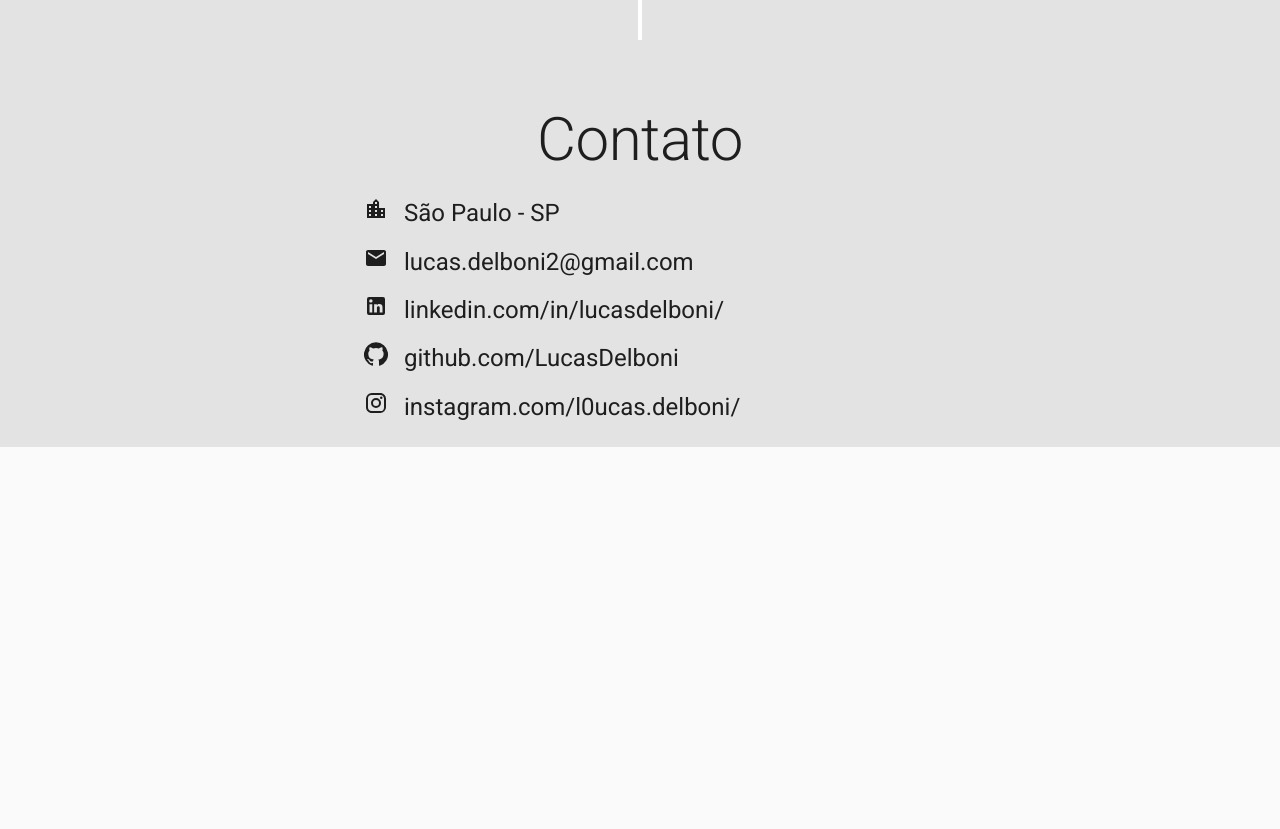
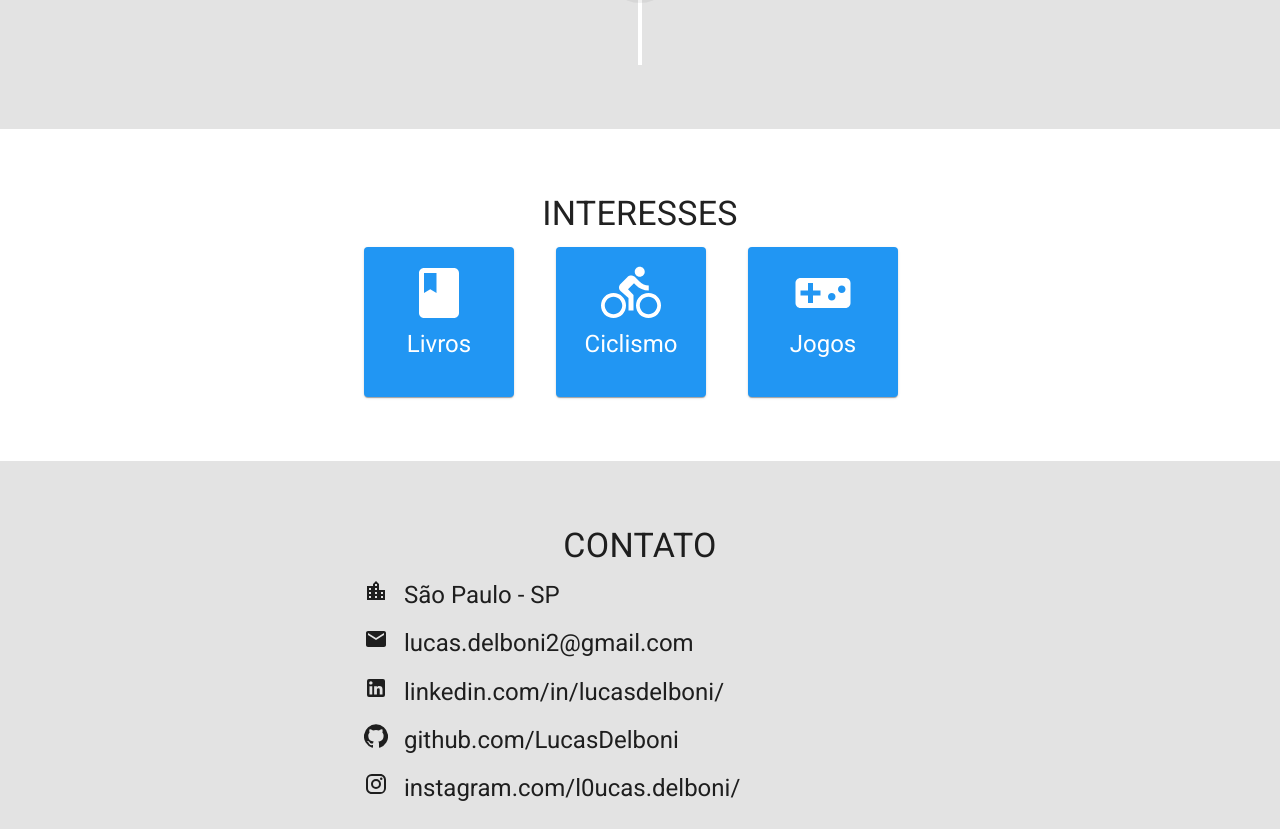
Before and after one commit to LucasDelboni/carrear-portfolio, a React (Create React App) app: page / in a window 1280 px wide. Shown: the part 1099-1928 px from the top of the page. Before the commit the page ends 1546 px from the top, so only its background shows below. Built offline with nearby package versions, Linux system fonts and the light colour scheme.

Commit message:
adding interests section

```diff
--- a/src/App.js
+++ b/src/App.js
@@ -5,6 +5,7 @@ import { makeStyles } from '@material-ui/core/styles';
 import Container from '@material-ui/core/Container';
 import CssBaseline from '@material-ui/core/CssBaseline';
 import Career from './section/Career';
+import Interests from './section/Interests';
 
 const useStyles = makeStyles((theme) => ({
   background: {
@@ -26,6 +27,7 @@ function App() {
       <Container className={classes.pageContent}>
         <About />
         <Career />
+        <Interests />
         <Contact />
       </Container>
     </div>
--- a/src/section/About.js
+++ b/src/section/About.js
@@ -22,7 +22,7 @@ const useStyles = makeStyles((theme) => ({
     marginBottom: theme.spacing(8),
   },
   highlight: {
-    color: 'rgb(0,128,0)'
+    color: 'rgb(33, 150, 243)'
   },
   bigAvatar: {
     fontSize: '80px',
--- a/src/section/Career.js
+++ b/src/section/Career.js
@@ -14,32 +14,9 @@ const useStyles = makeStyles((theme) => ({
     display: 'flex',
     flexDirection: 'column',
     // backgroundColor: 'white',
+    marginTop: theme.spacing(8),
+    marginBottom: theme.spacing(8),
   },
-  // main: {
-  //   marginTop: theme.spacing(8),
-  //   marginBottom: theme.spacing(8),
-  // },
-  // highlight: {
-  //   color: 'rgb(0,128,0)'
-  // },
-  // bigAvatar: {
-  //   fontSize: '80px',
-  //   width: 'auto',
-  //   height: 'auto'
-  // },
-  // content: {
-  //   height: '100%',
-  //   position: 'relative'
-  // },
-  // icons: {
-  //   position: 'absolute',
-  //   bottom: 0,
-  //   width: '100%'
-  // },
-  // iconSize: {
-  //   fontSize: '60px',
-  //   marginRight: '10%'
-  // }
 }));
 
 export default function Career() {
@@ -48,8 +25,9 @@ export default function Career() {
   return (
     <div className={classes.root}>
       <CssBaseline />
-      <Typography variant="h2" component="h1" gutterBottom>
-        Carreira
+
+      <Typography variant="h4" component="h1" gutterBottom>
+        CARREIRA
       </Typography>
 
       <VerticalTimeline>
--- a/src/section/Contact.js
+++ b/src/section/Contact.js
@@ -50,8 +50,8 @@ export default function Contact() {
     <div className={classes.root}>
       <CssBaseline />
       <Container component="main" className={classes.main} maxWidth="sm">
-        <Typography variant="h2" component="h1" gutterBottom>
-          Contato
+        <Typography variant="h4" component="h1" gutterBottom>
+          CONTATO
         </Typography>
         {contactList(LocationCityIcon, 'São Paulo - SP')}
         {contactList(EmailIcon, 'lucas.delboni2@gmail.com')}
--- a/src/section/Interests.js
+++ b/src/section/Interests.js
@@ -0,0 +1,85 @@
+import React from 'react';
+import CssBaseline from '@material-ui/core/CssBaseline';
+import Typography from '@material-ui/core/Typography';
+import { makeStyles } from '@material-ui/core/styles';
+import Container from '@material-ui/core/Container';
+import Grid from '@material-ui/core/Grid';
+import Card from '@material-ui/core/Card';
+import CardContent from '@material-ui/core/CardContent';
+import BookIcon from '@material-ui/icons/Book';
+import DirectionsBikeIcon from '@material-ui/icons/DirectionsBike';
+import VideogameAssetIcon from '@material-ui/icons/VideogameAsset';
+
+const useStyles = makeStyles((theme) => ({
+  root: {
+    display: 'flex',
+    flexDirection: 'column',
+    minHeight: '40vh',
+    backgroundColor: 'white',
+  },
+  main: {
+    marginTop: theme.spacing(8),
+    marginBottom: theme.spacing(8),
+  },
+  card: {
+    backgroundColor: 'rgb(33, 150, 243)',
+    color: 'white',
+    width: '150px',
+    height: '150px',
+  },
+  iconSize: {
+    fontSize: '60px',
+  }
+}));
+
+export default function Interests() {
+  const classes = useStyles();
+
+  return (
+    <div className={classes.root}>
+      <CssBaseline />
+      <Container component="main" className={classes.main} maxWidth="sm">
+        <Typography variant="h4" component="h1" gutterBottom>
+          INTERESSES
+        </Typography>
+        <Grid container spacing={3}>
+          <Grid item xs={12} sm={4}>
+            <Card className={classes.card}>
+              <CardContent>
+                <BookIcon className={classes.iconSize}/>
+                <Typography variant="h5">
+                  Livros
+                </Typography>
+              </CardContent>
+            </Card>
+          </Grid>
+
+          <Grid item xs={12} sm={4}>
+            <Card className={classes.card}>
+              <CardContent>
+                <DirectionsBikeIcon className={classes.iconSize}/>
+                <Typography variant="h5">
+                  Ciclismo
+                </Typography>
+              </CardContent>
+            </Card>
+          </Grid>
+
+          <Grid item xs={12} sm={4}>
+            <Card className={classes.card}>
+              <CardContent>
+                <VideogameAssetIcon className={classes.iconSize}/>
+                <Typography variant="h5">
+                  Jogos
+                </Typography>
+              </CardContent>
+            </Card>
+          </Grid>
+        </Grid>
+
+
+
+      </Container>
+    </div>
+  );
+}
```
Also changed, not shown: 1 other file (tests, documents, lock files or other folders).
